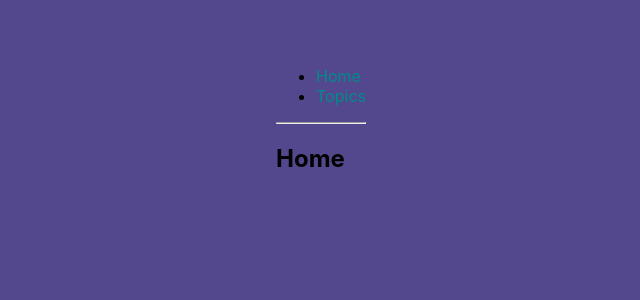
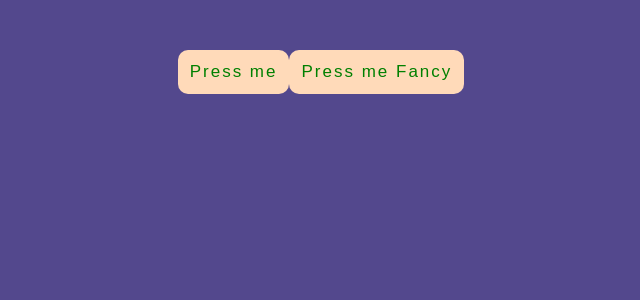
Before and after one commit to AnatolijusZ/my-app, a React (Create React App) app: page / in a window 1280 px wide. Shown: the top 300 px of the page, without its empty margins (319-959 px from the left). Built offline with nearby package versions, Linux system fonts and the light colour scheme.

Commit message:
reducers

```diff
--- /dev/null
+++ b/src/Actions/index.js
@@ -0,0 +1,14 @@
+import { CHANGE_COLOR, CHANGE_FANCY_COLOR } from "../Constants/types";
+
+export function changeColor() {
+    return {
+        type: CHANGE_COLOR
+    }
+}
+
+export function changeFancyColor(fancyColor) {
+    return {
+        type: CHANGE_FANCY_COLOR,
+        payload: fancyColor
+    }
+}
--- /dev/null
+++ b/src/Constants/types.js
@@ -0,0 +1,2 @@
+export const CHANGE_COLOR = 'CHANGE_COLOR';
+export const CHANGE_FANCY_COLOR = 'CHANGE_FANCY_COLOR';
--- /dev/null
+++ b/src/Reducers/buttonReducer.js
@@ -0,0 +1,24 @@
+import { CHANGE_COLOR, CHANGE_FANCY_COLOR } from "../Constants/types";
+
+function buttonReducer(state, action) {
+
+    const newState = {...state}; //pasidarom state kopija
+
+    switch(action.type) {
+        case CHANGE_COLOR:
+            if (state.click === 'red') {
+                newState.click = 'green';
+            } else {
+            newState.click = 'red';
+            }
+            break;
+        case CHANGE_FANCY_COLOR:
+            newState.fancyClick = action.payload;
+            break;
+    }
+
+
+    return newState;
+}
+
+export default buttonReducer;
--- a/src/components/App.jsx
+++ b/src/components/App.jsx
@@ -1,38 +1,12 @@
-import React from "react";
-import {
-  BrowserRouter as Router,
-  Switch,
-  Route,
-  Link,
-} from "react-router-dom";
-import Topics from "./Topics";
+import Red from "./Red";
 
-export default function App() {
+function App() {
+
     return (
-      <Router>
-        <div>
-          <ul>
-            <li>
-              <Link to="/">Home</Link>
-            </li>
-            <li>
-              <Link to="/topics">Topics</Link>
-            </li>
-          </ul>
+        <>
+        <Red></Red>
+        </>
+    );
+}
 
-          <hr />
-
-          <Switch>
-            <Route exact path="/">
-                <div>
-                    <h2>Home</h2>
-                </div>
-            </Route>
-            <Route path="/topics">
-              <Topics />
-            </Route>
-          </Switch>
-        </div>
-      </Router>
-    );
-  }
+export default App
--- /dev/null
+++ b/src/components/Red.jsx
@@ -0,0 +1,19 @@
+import { useReducer } from "react";
+import buttonReducer from "../Reducers/buttonReducer";
+import { changeColor, changeFancyColor } from "../Actions";
+function Red() {
+
+    const [button, buttonDispatcher] = useReducer(buttonReducer, {
+        click: 'green',
+        fancyClick: 'green',
+    });
+
+    return (
+     <div className="button-shelf">
+         <button onClick={() => buttonDispatcher(changeColor())} style={{color:button.click}}>Press me</button>
+         <button onClick={() => buttonDispatcher(changeFancyColor('#'+ Math.floor(Math.random()*16777215).toString(16)))} style={{color:button.fancyClick}}>Press me Fancy</button>
+
+     </div>)
+  }
+
+  export default Red;
```
Also changed, not shown: src/components/App14.jsx (added, +38 -0 lines).
